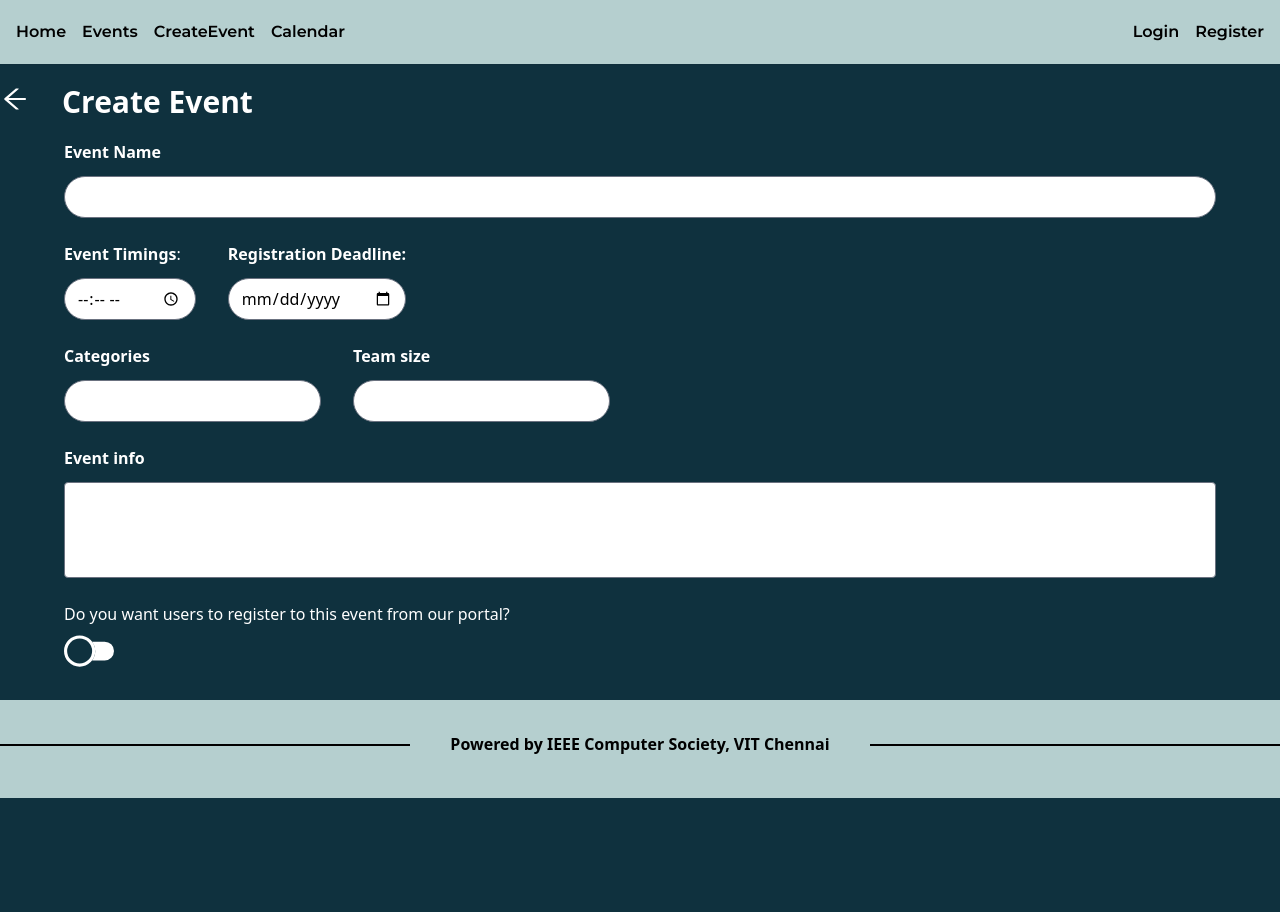
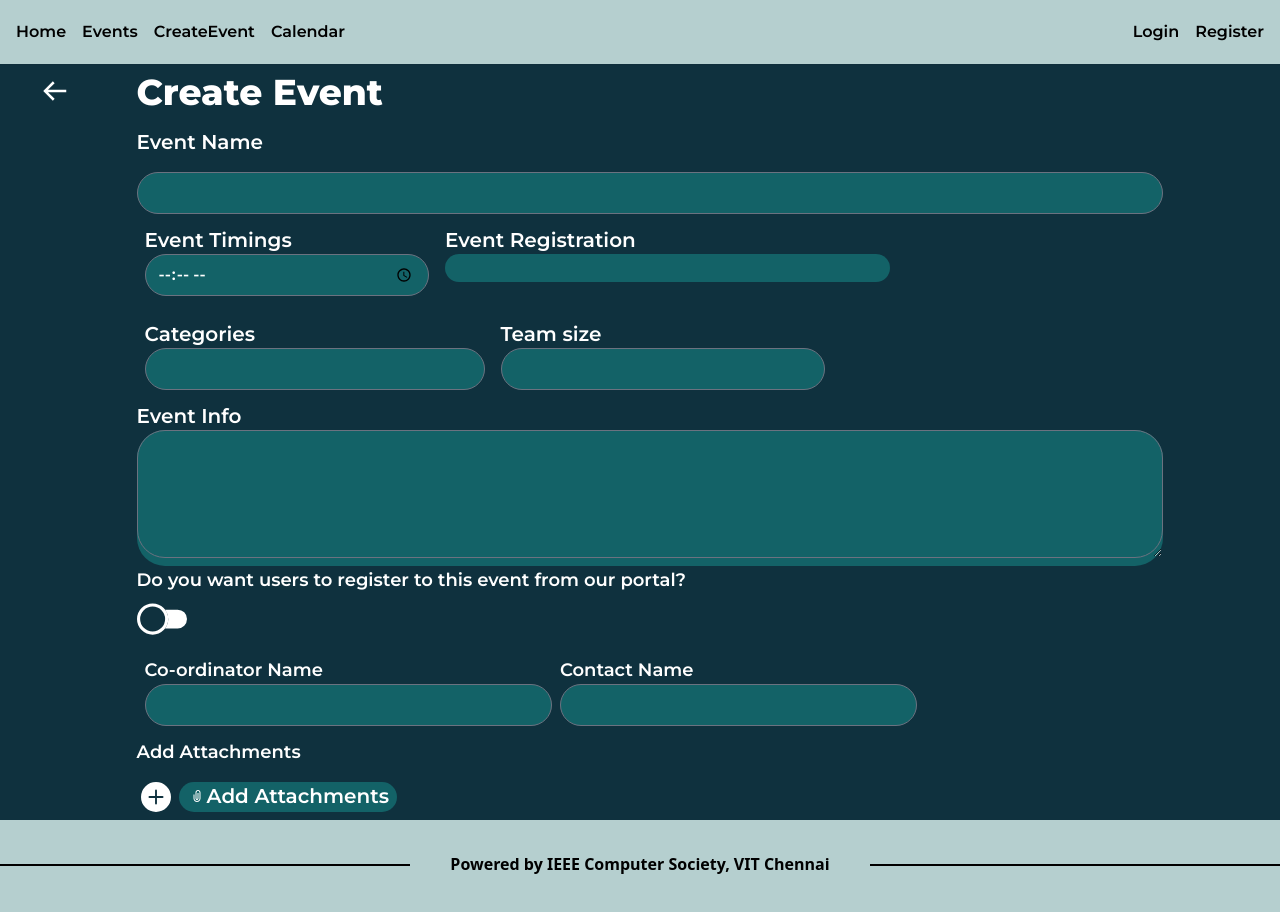
Before and after one commit to ComputerSocietyVITC/club-events, a React (Create React App) app: page /events/create-event in a window 1280 px wide. Shown: the top 912 px of the page. Before the commit the page ends 800 px from the top, so only its background shows below. Built offline with nearby package versions, Linux system fonts and the light colour scheme; the HTML template or start-up script is replaced by a standard one.

Commit message:
Addition of analytics and new styling of create event

```diff
--- a/src/content/events/CreateEvent.jsx
+++ b/src/content/events/CreateEvent.jsx
@@ -1,9 +1,15 @@
 import { useState } from 'react';
-import { AiOutlineArrowLeft } from 'react-icons/ai';
-import { BsToggle2Off } from 'react-icons/bs';
+import { BiArrowBack } from 'react-icons/bi';
+import { BsFillPlusCircleFill, BsToggle2Off, BsToggle2On } from 'react-icons/bs';
+import { CgAttachment } from 'react-icons/cg';
 
 const CreateEvent = () => {
+  const Iconstyles = {
+    height: '50px',
+    width: '50px',
+  };
   const [event, setEvent] = useState('');
+  const [toggle, setToggle] = useState(true);
   const [category, setCategory] = useState(' ');
   const [size, setSize] = useState();
   const [show, setShow] = useState(false);
@@ -16,117 +22,106 @@ const CreateEvent = () => {
     setShow(!show);
   };
   return (
-    <div>
-      <div className=" flex flex-wrap content-start space-x-8 mb-2 pt-5">
-        <AiOutlineArrowLeft size="30px" className="cursor-pointer text-white" />
-        <h2 className="font-Montserrat font-bold text-3xl text-white ">Create Event</h2>
-        <br />
-        <br />
-      </div>
-      <form onSubmit={handleSubmit}>
-        <div className="ml-16 text-white mr-16">
-          <div>
-            {/*Event Name*/}
-            <label htmlFor="Event">
-              <strong>Event Name</strong>{' '}
-            </label>
-            <div className="pt-3" />
-            <input
-              className="w-full rounded-full text-black "
-              type="text"
-              id="event"
-              name="event"
-              value={event}
-              onChange={e => setEvent(e.target.value)}
-            />
-          </div>
-          <br />
-          <div className="flex flex-wrap content-start space-x-8">
-            <div>
-              {/*Timing*/}
-              <label htmlFor="Timings">
-                <strong>Event Timings</strong>:{' '}
-              </label>
-              <div className="pt-3" />
-              <input className="w-full rounded-full text-black" type="time" name="Date" id="Date" />
-            </div>
-            <div>
-              {/*Deadline*/}
-              <label htmlFor="date">
-                <strong>Registration Deadline: </strong>
-              </label>
-              <div className="pt-3" />
-              <input className="w-full rounded-full text-black" type="date" id="Date" name="Date" />
-            </div>
-          </div>
-          <br />
-          <div className="flex flex-wrap content-start space-x-8">
-            <div>
-              {/*Category*/}
-              <label htmlFor="Category">
-                <strong>Categories</strong>{' '}
-              </label>
-              <div className="pt-3" />
-              <input
-                className="w-full rounded-full text-black"
-                type="text"
-                id="category"
-                name="category"
-                value={category}
-                onChange={e => setCategory(e.target.value)}
-              />
-            </div>
-            <div>
-              {/*Team size*/}
-              <label htmlFor="size">
-                <strong>Team size</strong>{' '}
-              </label>
-              <div className="pt-3" />
-              <input
-                className="w-full rounded-full text-black"
-                type="number"
-                id="size"
-                name="size"
-                value={size}
-                onChange={e => setSize(e.target.value)}
-              />
-            </div>
-          </div>
-          <br />
-          <div>
-            {/*Team info*/}
-            <label htmlFor="info">
-              <strong>Event info</strong>{' '}
-            </label>
-            <div className="pt-3" />
-            <input
-              className=" w-full rounded h-24 text-black "
-              type="text"
-              id="info"
-              name="info"
-              value={info}
-              onChange={e => setInfo(e.target.value)}
-            />
-          </div>
-          <br />
-          <h3>Do you want users to register to this event from our portal?</h3>
-          {show ? (
-            <BsToggle2Off
-              size="50px"
-              className="cursor-pointer transform rotate-180  "
-              onClick={handleClick}
-            />
-          ) : (
-            <BsToggle2Off
-              size="50px"
-              className="cursor-pointer transform rotate-0  "
-              onClick={handleClick}
-            />
-          )}
-          <br />
-        </div>
-      </form>
-    </div>
+    <section className="grid xl:grid-cols-12 lg:grid-cols-12 sm:grid-cols-6">
+      <section className="pl-10 pr-2 py-3 col-start-1">
+        <BiArrowBack className="text-white text-3xl" />
+      </section>
+      <section className="py-2 sm:col-start-2 sm:col-span-4 lg:col-start-2 lg:col-span-8 xl:col-start-2 xl:col-span-8">
+        <section className="text-white text-4xl font-monty font-extrabold">Create Event</section>
+        <section className="py-4 text-white text-xl font-monty font-semibold">Event Name</section>
+        <section>
+          <input className="bg-boxgreen w-full rounded-large" type="text" />
+        </section>
+        <section className="flex flex-row py-3 text-white text-xl font-monty font-semibold">
+          <section className=" px-2">
+            Event Timings <input className="bg-boxgreen w-full rounded-large" type="time" />
+          </section>
+          <section className=" px-2">
+            Event Registration
+            <input className="bg-boxgreen w-full rounded-large" type="calendar" />
+          </section>
+        </section>
+        <section>
+          <section className="flex flex-row py-3 text-white text-xl font-monty font-semibold">
+            <section className=" px-2">
+              Categories <input className="bg-boxgreen w-full rounded-large" type="text" />
+            </section>
+            <section className=" px-2">
+              Team size
+              <input className="bg-boxgreen w-full rounded-large" type="text" />
+            </section>
+          </section>
+          <section>
+            <section className="font-monty h-full text-white text-xl font-semibold">
+              Event Info
+            </section>
+            <section className="bg-boxgreen  rounded-large">
+              <section className="text-white font-monty text-lg px-0">
+                <textarea
+                  name="Event Info"
+                  cols="100"
+                  rows="10"
+                  className="pl-3 bg-boxgreen w-full rounded-large max-h-full h-32"
+                ></textarea>
+              </section>
+            </section>
+          </section>
+          <section className="text-white text-lg font-monty font-semibold">
+            Do you want users to register to this event from our portal?
+            <section className="transition duration-1000">
+              {(() => {
+                if (toggle) {
+                  return (
+                    <>
+                      <BsToggle2Off
+                        style={Iconstyles}
+                        onClick={() => {
+                          setToggle(!toggle);
+                        }}
+                      />
+                    </>
+                  );
+                } else {
+                  return (
+                    <>
+                      <BsToggle2On
+                        style={Iconstyles}
+                        onClick={() => {
+                          setToggle(!toggle);
+                        }}
+                      />
+                    </>
+                  );
+                }
+              })()}
+            </section>
+          </section>
+          <section className="flex flex-box py-3 justify-start">
+            <section className="text-white px-2 font-monty font-semibold text-lg">
+              Co-ordinator Name <input className="bg-boxgreen w-full rounded-large" type="text" />
+            </section>
+            <section className="text-white pr-2 font-monty font-semibold text-lg">
+              Contact Name
+              <input className="bg-boxgreen w-full rounded-large" type="text" />
+            </section>
+          </section>
+          <section className="text-white font-monty text-lg">Add Attachments</section>
+        </section>
+      </section>
+      <section className="col-start-2 col-span-3 text-white px-1 py-2 text-3xl">
+        <section className="hover:transform-gpu hover: transition translate-x-1 flex flex-box justify-start gap-2">
+          <section>
+            <BsFillPlusCircleFill />
+          </section>
+          <section className="bg-boxgreen px-2 text-white font-monty text-xl rounded-large">
+            <section className="flex flex-box justify-evenly">
+              <CgAttachment style={{ paddingTop: '8px', color: 'white' }} />
+              Add Attachments
+            </section>
+          </section>
+        </section>
+      </section>
+    </section>
   );
 };
 
--- a/src/content/events/analytics.jsx
+++ b/src/content/events/analytics.jsx
@@ -3,103 +3,63 @@ import { BiArrowBack } from 'react-icons/bi';
 import { BsFillPlusCircleFill, BsToggle2Off, BsToggle2On } from 'react-icons/bs';
 import { CgAttachment } from 'react-icons/cg';
 
+
+const InnerBox = ({Name}) => {
+  return(
+    <>
+      <section className='my-2 mx-4 py-4 px-4 bg-innerboxgreen text-white font-monty'>
+        <section className='grid grid-cols-8'>
+          <section className='col-start-1'>
+            <img style = {{
+              height:60,
+              width:60,
+              borderRadius:60
+            }}src="https://png.pngitem.com/pimgs/s/105-1050694_user-placeholder-image-png-transparent-png.png"/>
+          </section>
+          <section className='center col-start-2 col-span-3'>
+            {Name}
+          </section>
+        </section>
+      </section>
+    </>
+  )
+}
+
 const EventAnalytics = () => {
   const Iconstyles = {
     height: '50px',
-    width:"50px"
+    width: '50px',
   };
   const [toggle, setToggle] = useState(true);
   return (
-    <section className="grid xl:grid-cols-12 lg:grid-cols-12 sm:grid-cols-6">
-      <section className="pl-10 pr-2 py-3 col-start-1">
-        <BiArrowBack className="text-white text-3xl" />
-      </section>
-      <section className="py-2 sm:col-start-2 sm:col-span-4 lg:col-start-2 lg:col-span-8 xl:col-start-2 xl:col-span-8">
-        <section className="text-white text-4xl font-monty font-extrabold">Create Event</section>
-        <section className="py-4 text-white text-xl font-monty font-semibold">Event Name</section>
-        <section>
-          <input className="bg-boxgreen w-full rounded-large" type="text" />
+    <>
+      <section className=" py-2 grid grid-cols-8 xl:grid-cols-8 lg:grid-cols-6 md:grid-cols-4">
+        <section className="pl-10 text-white text-3xl col-start-1 col-span-1">
+          <BiArrowBack />
         </section>
-        <section className="flex flex-row py-3 text-white text-xl font-monty font-semibold">
-          <section className=" px-2">
-            Event Timings <input className="bg-boxgreen w-full rounded-large" type="time" />
+        <section className="col-start-2 col-span-6 gap-2">
+          <section className="py-2 text-white font-monty font-bold text-3xl">
+            Event Analytics
           </section>
-          <section className=" px-2">
-            Event Registration
-            <input className="bg-boxgreen w-full rounded-large" type="calendar" />
+          <section className="py-2 text-white font-monty font-bold text-2xl">
+            Time-Left : [TIME]
           </section>
-        </section>
-        <section>
-          <section className="flex flex-row py-3 text-white text-xl font-monty font-semibold">
-            <section className=" px-2">
-              Categories <input className="bg-boxgreen w-full rounded-large" type="text" />
+          <section className="py-2 text-white font-monty font-bold text-2xl">
+            Hosted By
+            <section className="mt-2 px-3 rounded-large bg-boxgreen w-full">
+              IEEE Computer Society
             </section>
-            <section className=" px-2">
-              Team size
-              <input className="bg-boxgreen w-full rounded-large" type="text" />
-            </section>
-          </section>
-          <section>
-            <section className="font-monty h-full text-white text-xl font-semibold">Event Info</section>
-            <section className="bg-boxgreen  rounded-large">
-              <section className="text-white font-monty text-lg px-0">
-                <textarea name="Event Info" cols="100" rows="10" className="pl-3 bg-boxgreen w-full rounded-large max-h-full h-32"></textarea>
-              </section>
-            </section>
-          </section>
-          <section className="text-white text-lg font-monty font-semibold">
-            Do you want users to register to this event from our portal?
-            <section className="transition duration-1000">
-              {(() => {
-                if (toggle) {
-                  return (
-                    <>
-                      <BsToggle2Off style={Iconstyles} onClick = {
-                        () => {
-                          setToggle(!toggle)
-                        }
-                      }/>
-                    </>
-                  );
-                } else {
-                  return (
-                    <>
-                      <BsToggle2On style={Iconstyles} onClick = {
-                        () => {
-                          setToggle(!toggle)
-                        }}/>
-                    </>
-                  );
-                }
-              })()}
-            </section>
-          </section>
-          <section className="flex flex-box py-3 justify-start">
-            <section className="text-white px-2 font-monty font-semibold text-lg">
-              Co-ordinator Name <input className="bg-boxgreen w-full rounded-large" type="text" />
-            </section>
-            <section className="text-white pr-2 font-monty font-semibold text-lg">
-              Contact Name
-              <input className="bg-boxgreen w-full rounded-large" type="text" />
-            </section>
-          </section>
-          <section className="text-white font-monty text-lg">Add Attachments</section>
-        </section>
-      </section>
-      <section className="col-start-2 col-span-3 text-white px-1 py-2 text-3xl">
-        <section className="hover:transform-gpu hover: transition translate-x-1 flex flex-box justify-start gap-2">
-          <section>
-            <BsFillPlusCircleFill/>
-          </section>
-          <section className="bg-boxgreen px-2 text-white font-monty text-xl rounded-large">
-            <section className="flex flex-box justify-evenly">
-              <CgAttachment style={{ paddingTop: '8px', color: 'white' }} />
-              Add Attachments
+            <section className="py-3 text-white font-monty font-bold">Registered Users</section>
+            <section className="py-4 bg-boxgreen rounded-large px-2 h-full">
+              <InnerBox Name = "Participant 1"/>
+              <InnerBox Name = "Participant 2"/>
+              <InnerBox Name = "Participant 3"/>
+              <InnerBox Name = "Participant 4"/>
             </section>
           </section>
         </section>
       </section>
-    </section>
+    </>
   );
 };
 
```
